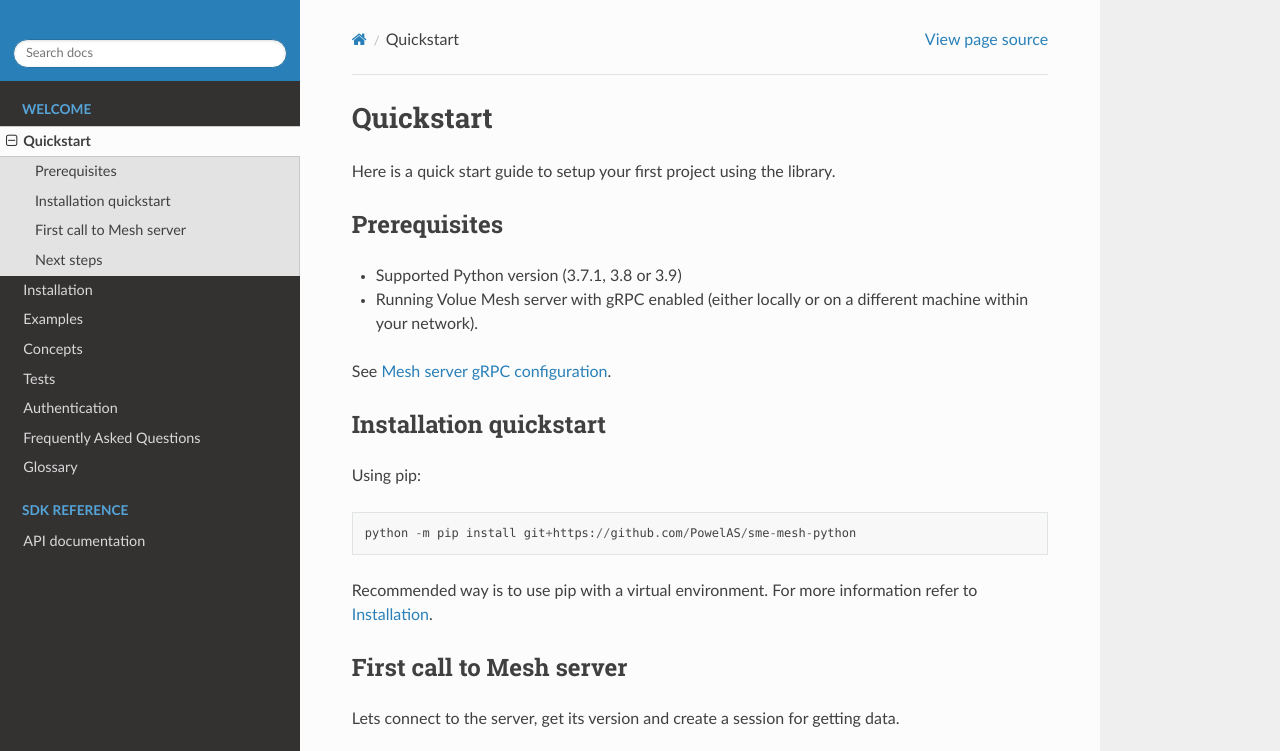
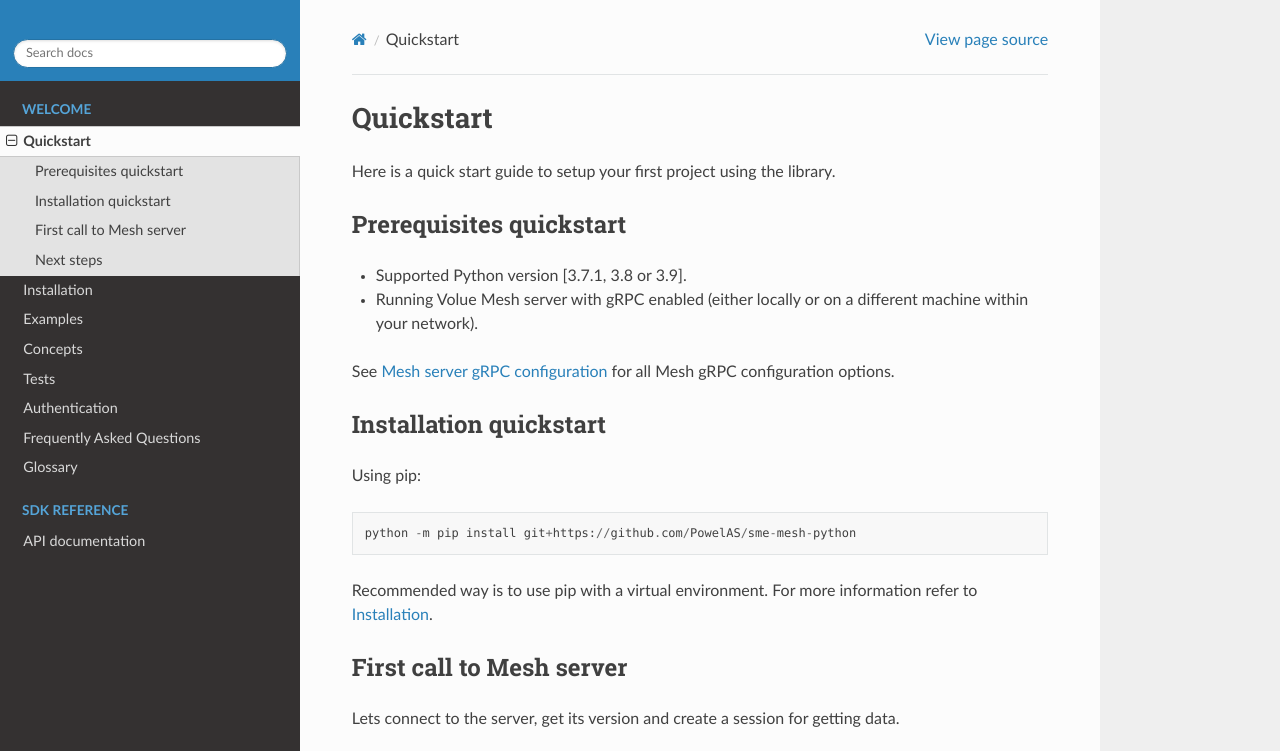
Before and after one commit to Volue-Public/energy-mesh-python, a Sphinx documentation site: the page built from docs/source/quickstart.rst, in a window 1280 px wide and 900 px high, cut to the strip 0-751 px from the top of the window. Built offline with Sphinx 7.4.7 and the Read the Docs theme 2.0.0, drawn with Linux system fonts in a browser that asks for light colours.

Commit message:
Small fixes: typos, remove duplicated label

```diff
--- a/docs/source/installation.rst
+++ b/docs/source/installation.rst
@@ -18,7 +18,7 @@
 
 Here is a quick way:
 
-#. Create a directory for you project::
+#. Create a directory for your project::
 
     $ mkdir MyProject
     $ cd MyProject
--- a/docs/source/quickstart.rst
+++ b/docs/source/quickstart.rst
@@ -3,13 +3,13 @@
 
 Here is a quick start guide to setup your first project using the library.
 
-Prerequisites
+Prerequisites quickstart
 **************************
 
-- Supported Python version (3.7.1, 3.8 or 3.9)
+- Supported Python version [3.7.1, 3.8 or 3.9].
 - Running Volue Mesh server with gRPC enabled (either locally or on a different machine within your network).
 
-See :ref:`Mesh server gRPC configuration`.
+See :ref:`Mesh server gRPC configuration` for all Mesh gRPC configuration options.
 
 
 Installation quickstart
```
